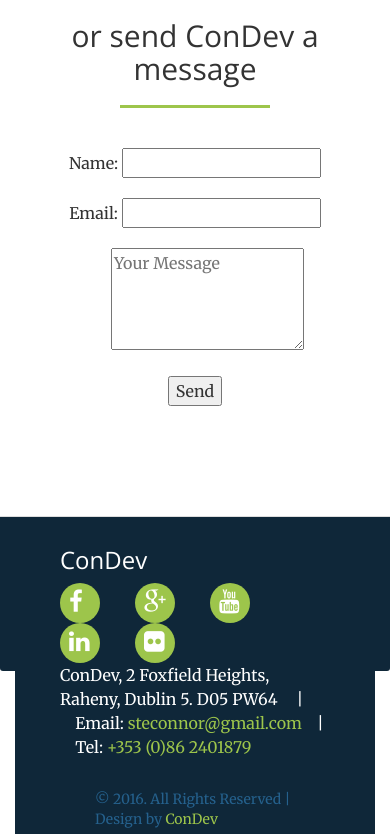
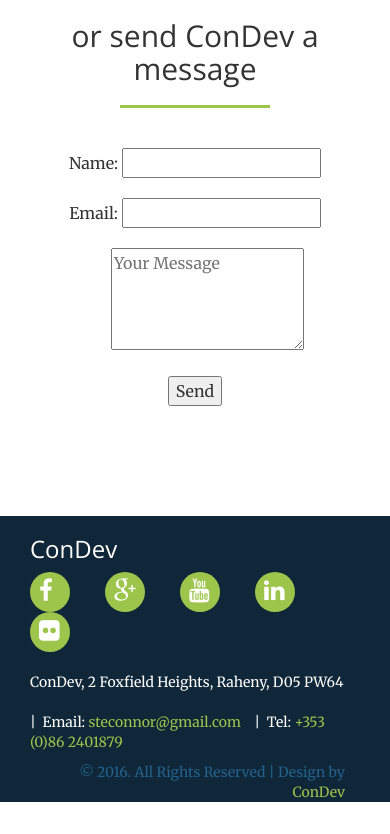
Before and after one commit to stephenconnor/stephenconnor.github.io, a plain HTML site: page index.html in a window 390 px wide. Shown: the part 4788-5622 px from the top of the page. After the commit the page ends 5590 px from the top, so only its background shows below. Drawn offline with nearby package versions, Linux system fonts and the light colour scheme.

Commit message:
20160128 14:24
Footer updates, footer media queries

```diff
--- a/index.html
+++ b/index.html
@@ -327,7 +327,7 @@ Version     :
                     <div class="col-lg-4 col-md-4 col-sm-12 training_packages accordion" id="myAccordion">
                     <div class="panel">
                         <h3 class="section-heading"> Website CMS Training Packages</h3>
-                    <p><a class="btn btn-default btn-md cmsTrainingBtn" role="button" data-toggle="collapse" data-parent="#myAccordion" href="#trainingLevel1" aria-expanded="false" aria-controls="collapseExample">Content Management System Training </a></p>
+                    <p><a class="btn btn-default btn-md cmsTrainingBtn" role="button" data-toggle="collapse" data-parent="#myAccordion" href="#trainingLevel1" aria-expanded="false" aria-controls="collapseExample">CMS Training </a></p>
                     <div class="collapse collapse_panel_green" id="trainingLevel1">
                        The Contact Management System (CMS) training package allows customers to learn how to use, maintain and update their own website. Following completion of training, a client will be able to maintain and update their website, thus eliminating most of the costs involved in these processes. Each training package will be customised to suit the client's requirements. Topics covered include: log-in/log-out; profile management; publishing and editing blog posts; creating and editing pages; adding images and other forms of media; Website backup and restore; Installing and Updating Plugins.
                     </div>
@@ -397,20 +397,29 @@ Version     :
 
 
     <!-- -------------------------------------- no content below, footer starts here ---------------------------------- -->
+    <footer class="footer">
 
-    <div class="panel-footer">
-        <div class="social-footer col-lg-12 col-md-12 col-sm-12">
-            <div class="container">
-                        <span><div class="col-md-6 col-sm-12 footerCompName"><h5>ConDev</h5></div><div class="col-md-6 col-sm-12"><div id="social" class="social"><a class="social-profile" href="" target="_blank" title="Facebook"><span class="social_icon fa fa-facebook"></span></a><a class="social-profile" href="" target="_blank" title="Google Plus"><span class="social_icon fa fa-google-plus"></span></a><a class="social-profile" href="" target="_blank" title="YouTube"><span class="social_icon fa fa-youtube"></span></a><a class="social-profile" href="" target="_blank" title="LinkedIn"><span class="social_icon fa fa-linkedin"></span></a><a class="social-profile" href="" target="_blank" title="Flickr"><span class="social_icon fa fa-flickr"></span></a></div></div>
-                         </span>
-                    <div class="col-lg-12 col-md-12 col-sm-12 addCtcFoot">
-                        <p>ConDev, 2 Foxfield Heights, Raheny, Dublin 5.  D05 PW64 &nbsp;&nbsp;&nbsp;&nbsp;|&nbsp;&nbsp;&nbsp;&nbsp;Email: <a href="mailto:steconnor@gmail.com">steconnor@gmail.com</a>&nbsp;&nbsp;&nbsp;&nbsp;|&nbsp;&nbsp;&nbsp;&nbsp;Tel: <a href="tel:+353 86 2401879">+353 (0)86 2401879</a></p>
-                    <div id="powered" class="col-lg-offset-7 col-lg-5 col-sm-offset-7 col-sm-5 footerTxtBottom">&copy 2016. All Rights Reserved | Design by <a href="mailto:steconnor@gmail.com">ConDev</a>
+                <div class="social-footer col-lg-12 col-md-12 col-sm-12">
+                                <div class="col-sm-7 footerCompName"><h5>ConDev</h5></div>
+                                <div class="col-sm-5" id="social" class="social"><a class="social-profile" href="" target="_blank" title="Facebook"><span class="social_icon fa fa-facebook"></span></a><a class="social-profile" href="" target="_blank" title="Google Plus"><span class="social_icon fa fa-google-plus"></span></a><a class="social-profile" href="" target="_blank" title="YouTube"><span class="social_icon fa fa-youtube"></span></a><a class="social-profile" href="" target="_blank" title="LinkedIn"><span class="social_icon fa fa-linkedin"></span></a><a class="social-profile" href="" target="_blank" title="Flickr"><span class="social_icon fa fa-flickr"></span></a>
+                                </div>
+                </div>
+                <div class="col-sm-12 addCtcFoot">
+                    <p class="addCtcFootLg">ConDev, 2 Foxfield Heights, Raheny, Dublin 5.  D05 PW64 &nbsp;&nbsp;&nbsp;&nbsp;|&nbsp;&nbsp;&nbsp;&nbsp;Email: <a href="mailto:steconnor@gmail.com">steconnor@gmail.com</a>&nbsp;&nbsp;&nbsp;&nbsp;|&nbsp;&nbsp;&nbsp;&nbsp;Tel: <a href="tel:+353 86 2401879">+353 (0)86 2401879</a></p>
+                    <div class="designBy col-lg-12 col-sm-12 addCtcFootLg">
+                        <div class="col-lg-5 col-offset-lg-7 col-sm-12 footerTxtBottom">&copy 2016. All Rights Reserved | Design by <a href="mailto:steconnor@gmail.com">ConDev</a></div>
                     </div>
+
+                    <div class="addCtcFootSm col-lg-7 col-sm-12">ConDev, 2 Foxfield Heights, Raheny, D05 PW64 &nbsp;&nbsp;&nbsp;&nbsp;</div>
+                    <div class="addCtcFootSm col-lg-5 col-sm-12">|&nbsp;&nbsp;Email: <a href="mailto:steconnor@gmail.com">steconnor@gmail.com</a>&nbsp;&nbsp;&nbsp;&nbsp;|&nbsp;&nbsp;Tel: <a href="tel:+353 86 2401879">+353 (0)86 2401879</a>
                     </div>
-            </div>
-        </div>
-    </div>
+                    <div class="designBy col-lg-12 col-sm-12 addCtcFootSm">
+                        <div class="col-sm-12 footerTxtBottom">&copy 2016. All Rights Reserved | Design by <a href="mailto:steconnor@gmail.com">ConDev</a>
+                        </div>
+                    </div>
+                </div>
+
+    </footer>
 
 
     <!-- jQuery -->
--- a/style.css
+++ b/style.css
@@ -308,24 +308,24 @@ hr_packages_descript {
 
 /*-------------------- Footer ------------------------*/
 
-.panel-footer {
-    background-color: #0F2739;
-    height: 155px;
-    position: relative;
+.footerTxtBottom {
+    padding-left: %;
+    color: #25618d;
+    background-color: #0F2739 !important;
+    padding-top: 10px;
 }
 
-.footerTxtBottom {
-    float: right;
-    margin-top: 10px;
-    margin-left: 20px !important;
-    color: #25618d;
+.designBy {
+    background-color: #0F2739 !important;
+    width: 100%;
+    text-align: right;
 }
 
-.panel-footer a{
+.addCtcFoot a{
     color: #9DC54B !important;
 }
 
-.panel-footer a:hover, a:focus {
+.addCtcFoot a:hover, a:focus {
     color: #9DC54B !important;
 }
 
@@ -342,6 +342,8 @@ hr_packages_descript {
     background-color: #0F2739;
     padding-bottom: 5px;
     padding-top: 10px;
+/*  padding-left: 0px;
+    padding-right: 0px;*/
 }
 
 .social-footer .fa {
@@ -360,8 +362,7 @@ hr_packages_descript {
 }
 
 .addCtcFoot {
-    height: 50px !important;
-/*    background-color: #7598B4 !important;*/
+    background-color: #0F2739 !important;
     color: #fff !important;
     padding-top: 15px !important;
     font-size: 14px; !important
@@ -387,4 +388,16 @@ hr_packages_descript {
     color: #fff;
 }
 
+@media (min-width: 0px) and (max-width: 800px){
+    .addCtcFootLg {
+        display: none;
+    }
+}
+
+@media (min-width: 801px) and (max-width: 1600px){
+ .addCtcFootSm {
+        display: none;
+        }
+    }
+}
 /*-------------------- Footer ------------------------*/
```
